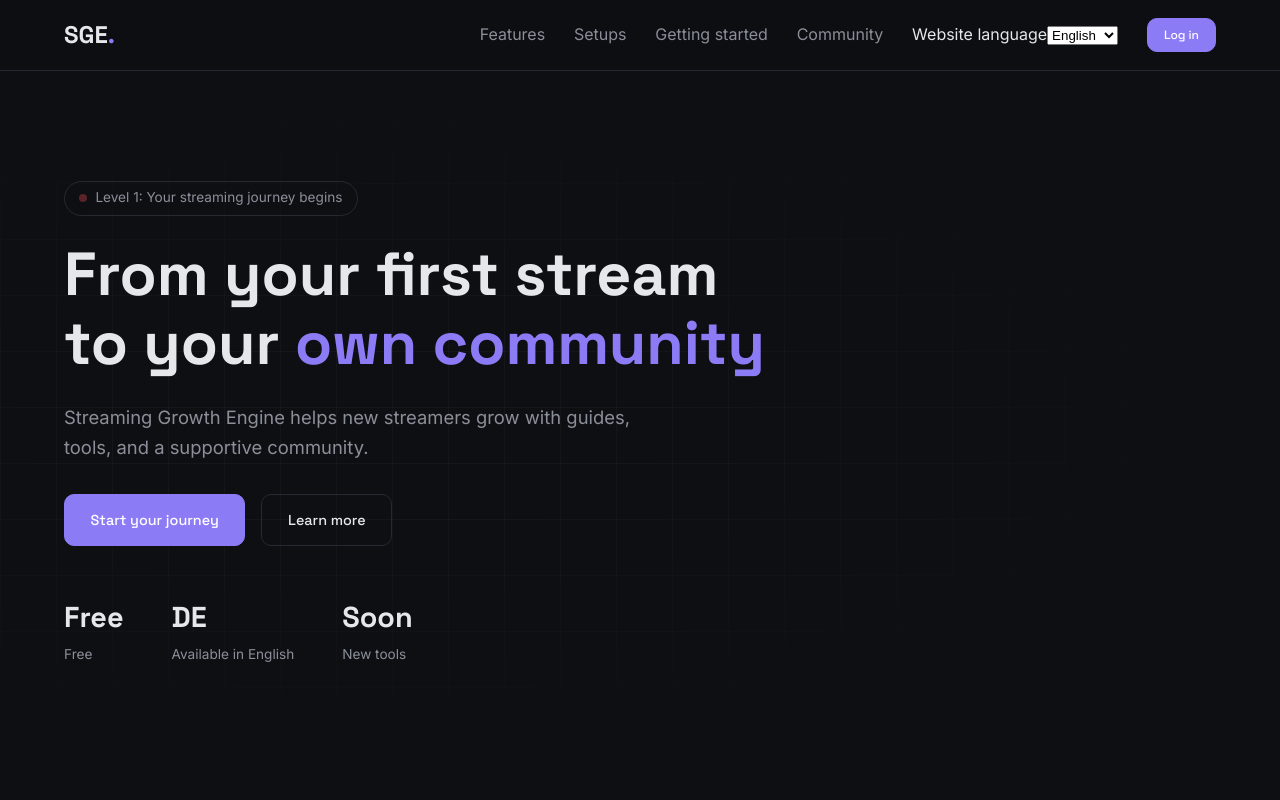
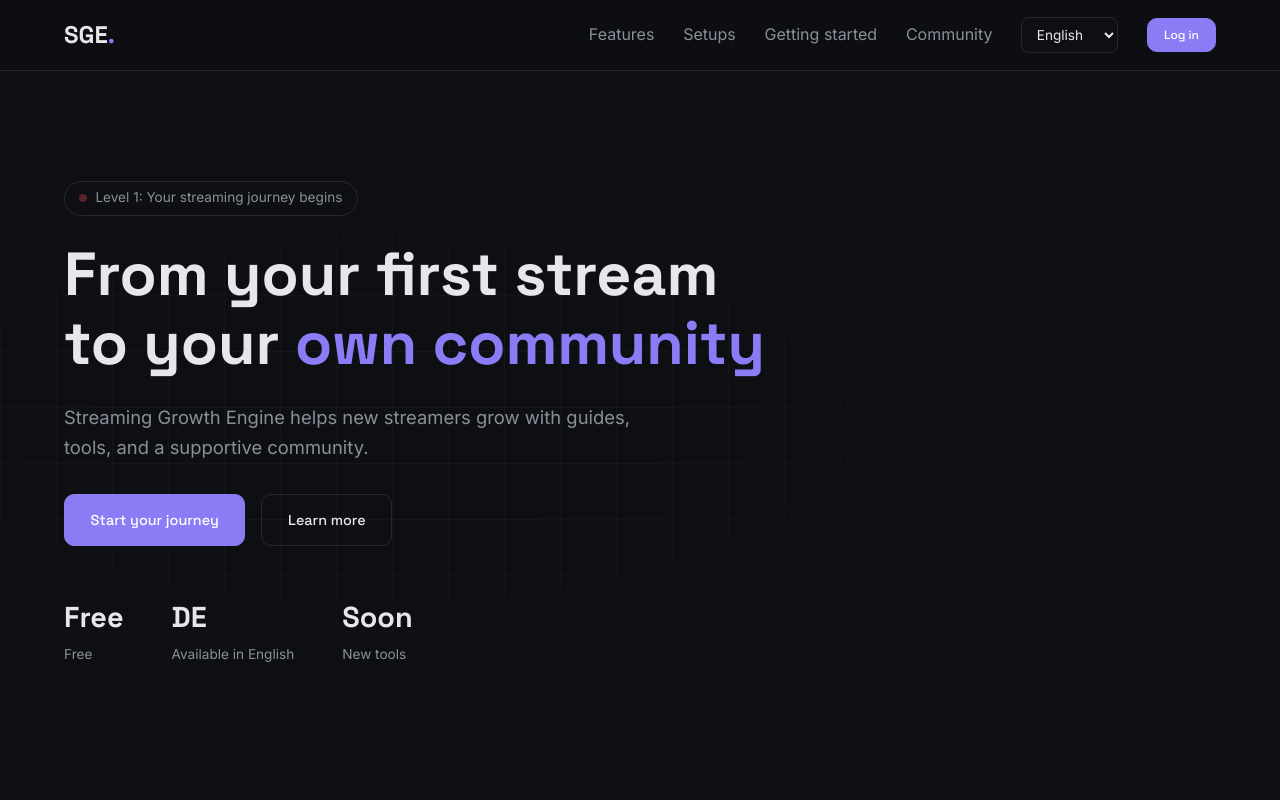
Before and after one commit to Nimolabe/streaming_growth_engine, a plain HTML site: page index.html in a window 1280 px wide. Shown: the top 800 px of the page. Drawn offline with Linux system fonts and the light colour scheme.

Commit message:
feat: wire locale selector into css/style.css

```diff
--- a/css/style.css
+++ b/css/style.css
@@ -250,3 +250,20 @@ button.btn-small { font-size: 0.75rem; }
 .card-link { display: inline-block; margin-top: 1rem; color: var(--accent); font-weight: 500; }
 .card-link:hover { text-decoration: underline; }
 .nav-links a.active { color: var(--text); }
+
+/* Country and language preferences */
+.sge-language-switch { display: inline-flex; align-items: center; }
+.sge-language-switch select,
+.sge-country-field select,
+.sge-registration-language select {
+  width: 100%; min-height: 42px; padding: .65rem .75rem;
+  background: var(--bg); color: var(--text);
+  border: 1px solid var(--border); border-radius: 8px;
+  font: inherit; cursor: pointer;
+}
+.sge-language-switch select { min-height: 36px; padding: .35rem .65rem; font-size: .85rem; }
+.sge-language-switch select:focus-visible,
+.sge-country-field select:focus-visible,
+.sge-registration-language select:focus-visible { outline: 2px solid var(--accent); outline-offset: 2px; }
+.sge-field-hint { display: block; margin-top: .35rem; color: var(--text-dim); font-size: .75rem; }
+.sr-only { position: absolute; width: 1px; height: 1px; padding: 0; margin: -1px; overflow: hidden; clip: rect(0,0,0,0); white-space: nowrap; border: 0; }
```
